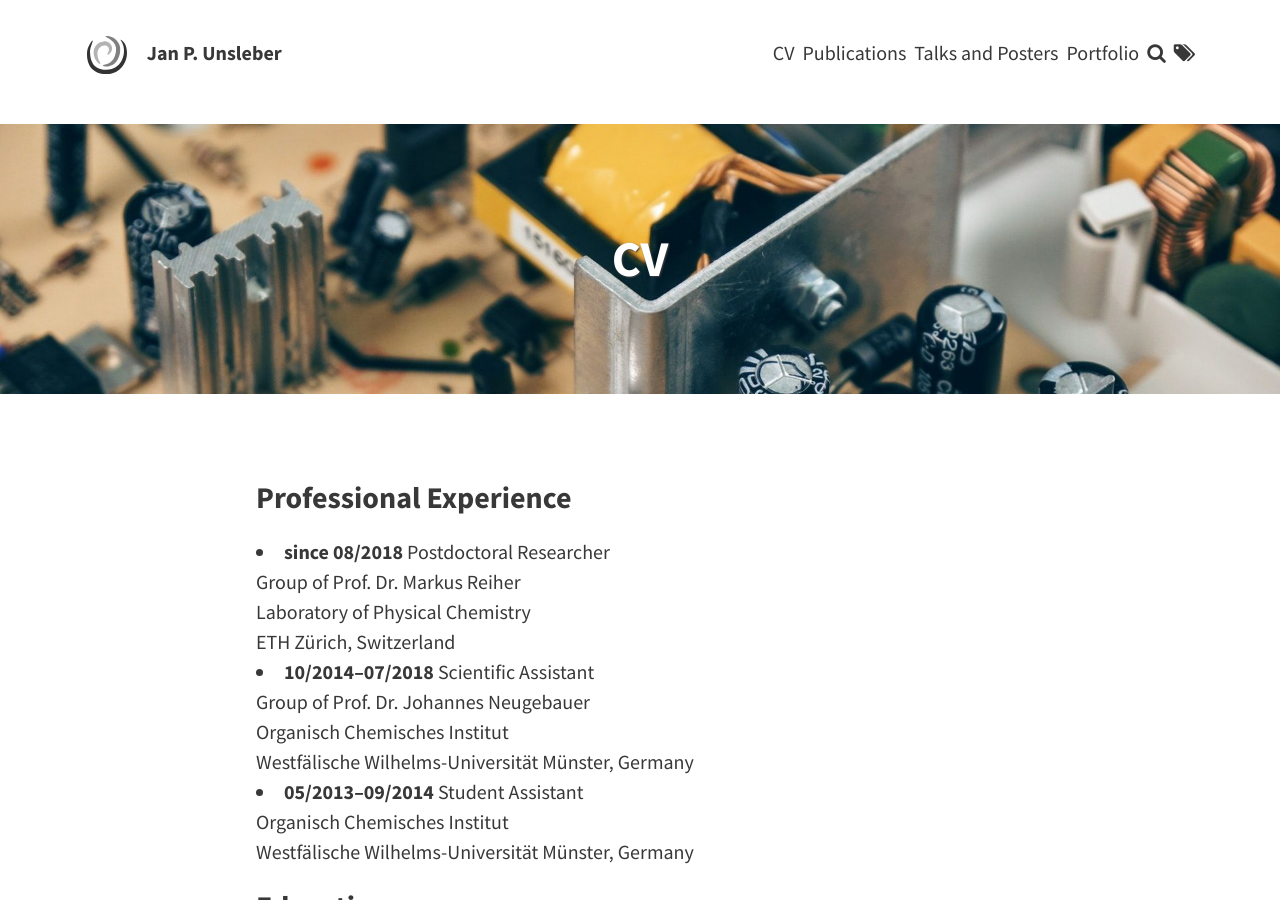
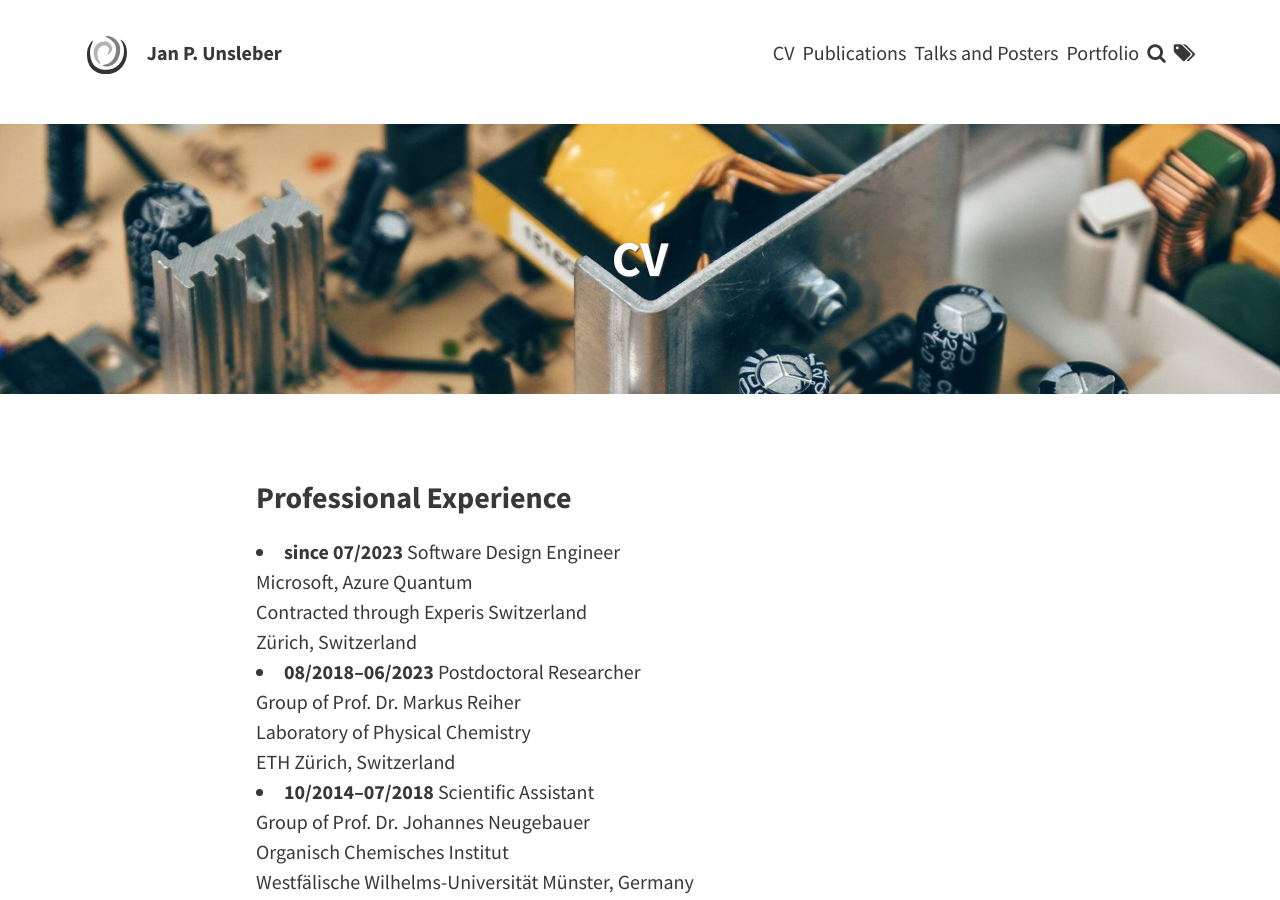
Before and after one commit to nabbelbabbel/nabbelbabbel.github.io, a Jekyll site: the page built from pages/cv.md, in a window 1280 px wide and 900 px high. Built offline with Jekyll 4.4.1, drawn with Linux system fonts in a browser that asks for light colours.

Commit message:
Update cv.md

```diff
--- a/pages/cv.md
+++ b/pages/cv.md
@@ -7,7 +7,11 @@ tags: []
 ---
 
 ### Professional Experience
-- **since 08/2018** Postdoctoral Researcher
+- **since 07/2023** Software Design Engineer
+Microsoft, Azure Quantum
+Contracted through Experis Switzerland
+Zürich, Switzerland
+- **08/2018--06/2023** Postdoctoral Researcher
 Group of Prof. Dr. Markus Reiher
 Laboratory of Physical Chemistry
 ETH Zürich, Switzerland
```
